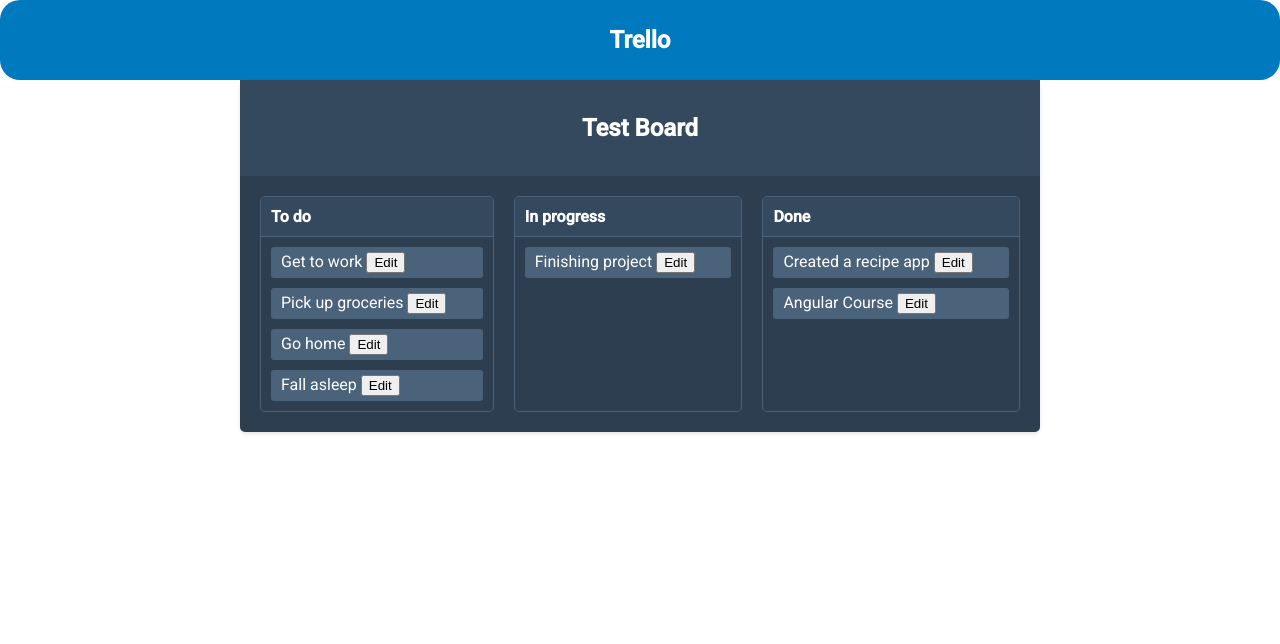
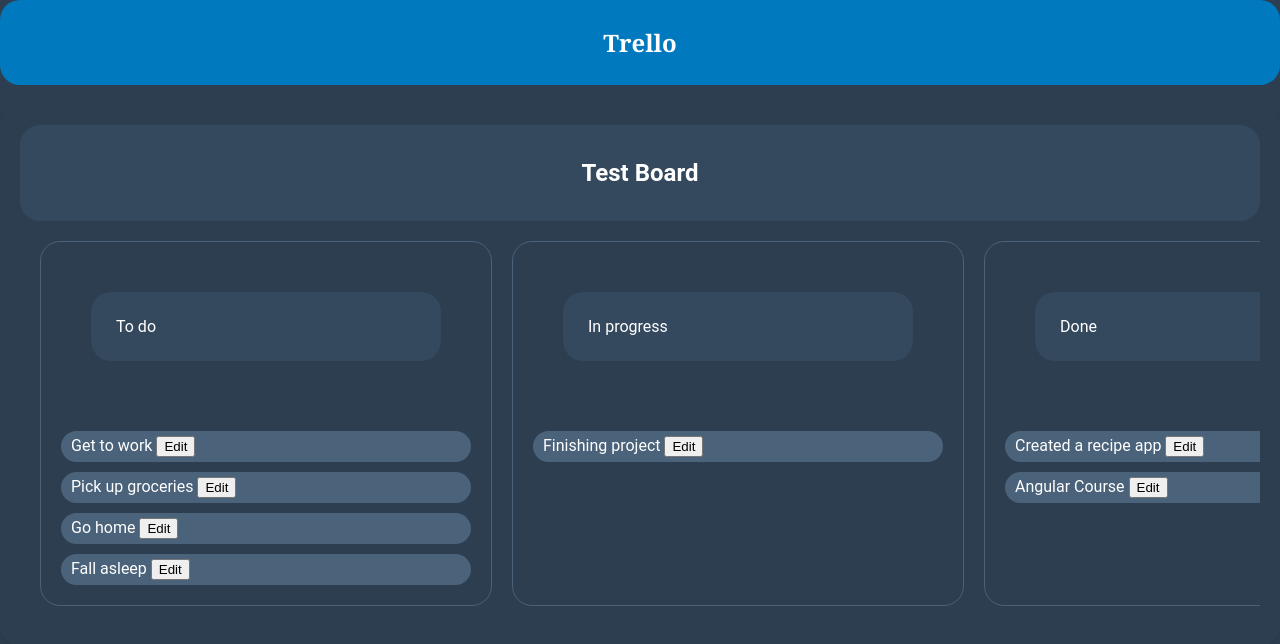
Before and after one commit to avishek-saha-anchanto/trello, an Angular app: page / in a window 1280 px wide. Shown: the top 644 px of the page. Built offline with nearby package versions, Linux system fonts and the light colour scheme.

Commit message:
feat:Add card and edit button

```diff
--- a/src/app/board/board.component.scss
+++ b/src/app/board/board.component.scss
@@ -1,9 +1,14 @@
+
+
+
 .navbar {
   background-color: #0079BF;
   color: #FFFFFF;
   padding: 10px;
   border-radius: 20px;
   text-align: center;
+  font-family: Georgia, 'Times New Roman', Times, serif;
+  font-weight: bold;
 }
 
 
@@ -15,13 +20,17 @@
 
 
 .board {
-  margin: 20px auto;
-  max-width: 800px;
+  display: flex;
+  flex-direction: column;
+  flex-grow: 1;
+  min-width: 0;
+  min-height: 0;
   background-color: #2c3e50;
-  border-radius: 5px;
   box-shadow: 0 2px 4px rgba(0, 0, 0, 0.1);
-  width: 100%;
-  margin: auto;
+  padding: 20px;
+  border-radius: 20px;
+  margin-top: 20px;
+
 }
 
 
@@ -30,6 +39,7 @@
   color: #FFFFFF;
   padding: 10px;
   text-align: center;
+  border-radius: 20px;
 }
 
 
@@ -41,7 +51,8 @@
 
 .board-wrapper {
   display: flex;
-  justify-content: space-between;
+  flex-grow: 1;
+  overflow-x: auto;
   padding: 20px;
 }
 
@@ -56,34 +67,55 @@
 .board-list {
   flex-grow: 1;
   border: 1px solid #4a627a;
-  border-radius: 5px;
+  border-radius: 20px;
+
 }
 
 /* List title */
 .list-title {
   background-color: #34495e;
   color: #FFFFFF;
-  padding: 10px;
-  font-weight: bold;
-  border-bottom: 1px solid #4a627a;
-  border-top-left-radius: 5px;
-  border-top-right-radius: 5px;
+  display: flex;
+  flex-direction: column;
+  flex-grow: 1;
+  flex-basis: 0; // to force the columns to all be the same size, regardless of content
+
+  min-width: 300px;
+  margin: 50px;
+  padding: 25px;
+
+  border-radius: 20px;
+
+
+  &:not(:first-child) {
+    margin-left: 0;
+    }
+
+  .column-title {
+      font-size: 25px;
+      font-weight: 800;
+      font-family: 'Lato', sans-serif;
+      text-transform: uppercase;
+      margin-bottom: 20px;
+      }
 }
 
 /* Tasks container */
 .tasks-container {
-  display: flex;
-  flex-direction: column;
+  flex-grow: 1;
+  overflow-y: auto;
   gap: 10px;
   padding: 10px;
 }
 
 /* Task */
 .task {
+  display: flex;
   background-color: #4a627a;
   color: #FFFFFF;
   padding: 5px 10px;
-  border-radius: 3px;
+  margin: 10px;
+  border-radius: 20px;
 }
 
 .cdk-drag-preview {
@@ -99,9 +131,9 @@
 }
 
 .cdk-drag-animating {
-  transition: transform 250ms cubic-bezier(0, 0, 0.2, 1);
+  transition: transform 200ms cubic-bezier(0, 0, 0.2, 1);
 }
 
 .tasks-container.cdk-drop-list-dragging .task:not(.cdk-drag-placeholder) {
-  transition: transform 250ms cubic-bezier(0, 0, 0.2, 1);
+  transition: transform 400ms cubic-bezier(0, 0, 0.2, 1);
 }
--- a/src/index.html
+++ b/src/index.html
@@ -6,8 +6,12 @@
   <base href="/">
   <meta name="viewport" content="width=device-width, initial-scale=1">
   <link rel="icon" type="image/x-icon" href="favicon.ico">
-  <link href="https://fonts.googleapis.com/css2?family=Roboto:wght@300;400;500&display=swap" rel="stylesheet">
-  <link href="https://fonts.googleapis.com/icon?family=Material+Icons" rel="stylesheet">
+  <style>
+    body{
+      background-color: #2c3e50;
+    }
+  </style>
+
 </head>
 <body>
   <app-root></app-root>
```
Also changed, not shown: 1 other file (tests, documents, lock files or other folders).
